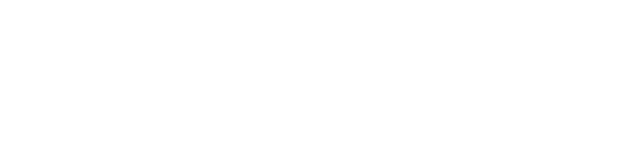
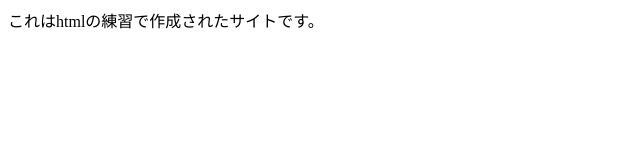
Before and after one commit to c3210010/www, a plain HTML site: page index.html in a window 1280 px wide. Shown: the whole page, without its empty margins (0-640 px from the left). Drawn offline with Linux system fonts and the light colour scheme.

Commit message:
index.html

```diff
--- a/index.html
+++ b/index.html
@@ -7,6 +7,8 @@
     <title>Document</title>
 </head>
 <body>
+    これはhtmlの練習で作成されたサイトです。
+
 
 </body>
 </html>
```
